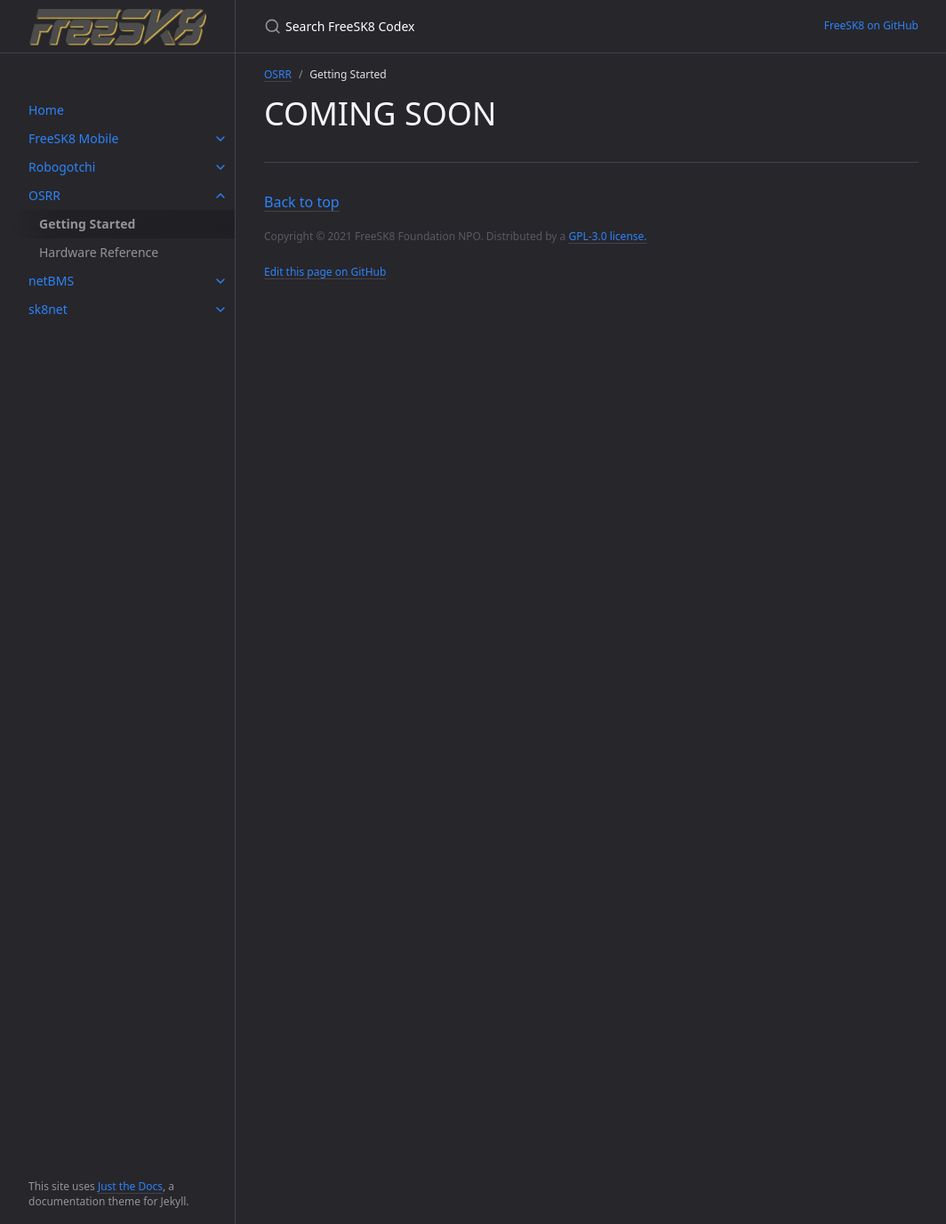
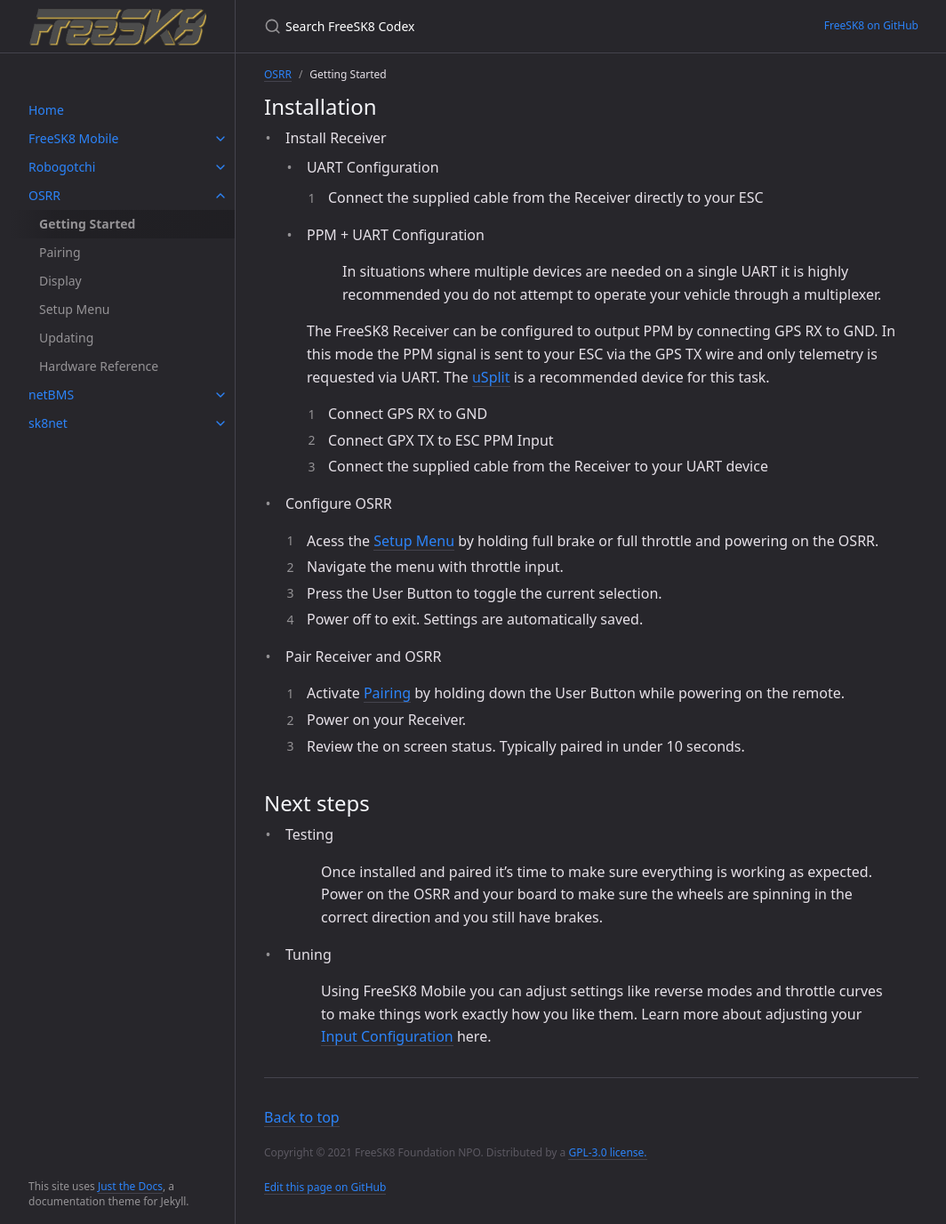
Before and after one commit to FreeSK8/codex, a Jekyll site: the page built from docs/osrr/getting-started.md, in a window 1280 px wide and 1376 px high. Shown: the whole window at 89% size, without its empty margins (107-1171 px from the left). Built offline with Jekyll 4.4.1, drawn with Linux system fonts in a browser that asks for light colours.

Commit message:
Starting OSRR docs

```diff
--- a/docs/osrr/getting-started.md
+++ b/docs/osrr/getting-started.md
@@ -1,8 +1,43 @@
 ---
 layout: default
 title: Getting Started
-nav_order: 3
+nav_order: 1
 parent: OSRR
 ---
 
-# COMING SOON
+## Installation
+
+* Install Receiver
+  * UART Configuration
+    1. Connect the supplied cable from the Receiver directly to your ESC
+
+  * PPM + UART Configuration
+
+    > In situations where multiple devices are needed on a single UART it is highly recommended you do not attempt to operate your vehicle through a multiplexer.
+
+    The FreeSK8 Receiver can be configured to output PPM by connecting GPS RX to GND. In this mode the PPM signal is sent to your ESC via the GPS TX wire and only telemetry is requested via UART. The [uSplit](https://solidcircuits.net/usplit-documentation/) is a recommended device for this task.
+
+    1. Connect GPS RX to GND
+    2. Connect GPX TX to ESC PPM Input
+    3. Connect the supplied cable from the Receiver to your UART device
+
+* Configure OSRR
+
+  1. Acess the [Setup Menu](../setup-menu) by holding full brake or full throttle and powering on the OSRR.
+  2. Navigate the menu with throttle input.
+  3. Press the User Button to toggle the current selection.
+  4. Power off to exit. Settings are automatically saved.
+
+* Pair Receiver and OSRR
+
+  1. Activate [Pairing](../pairing) by holding down the User Button while powering on the remote.
+  2. Power on your Receiver.
+  3. Review the on screen status. Typically paired in under 10 seconds.
+
+## Next steps
+
+* Testing
+  > Once installed and paired it's time to make sure everything is working as expected. Power on the OSRR and your board to make sure the wheels are spinning in the correct direction and you still have brakes.
+
+* Tuning
+  > Using FreeSK8 Mobile you can adjust settings like reverse modes and throttle curves to make things work exactly how you like them. Learn more about adjusting your [Input Configuration](../../freesk8-mobile/input-config/) here.
```
Also changed, not shown: docs/osrr/display.md (added, +46 -0 lines), docs/osrr/hardware-reference.md (+13 -1 lines), docs/osrr/index.md (+22 -1 lines), docs/osrr/pairing.md (added, +20 -0 lines), docs/osrr/setup-menu.md (added, +27 -0 lines), docs/osrr/updating.md (added, +18 -0 lines), README.md, assets/images/osrr/albert.jpg (added), assets/images/osrr/bruce.jpg (added), assets/images/osrr/flash-utility.gif (added).
